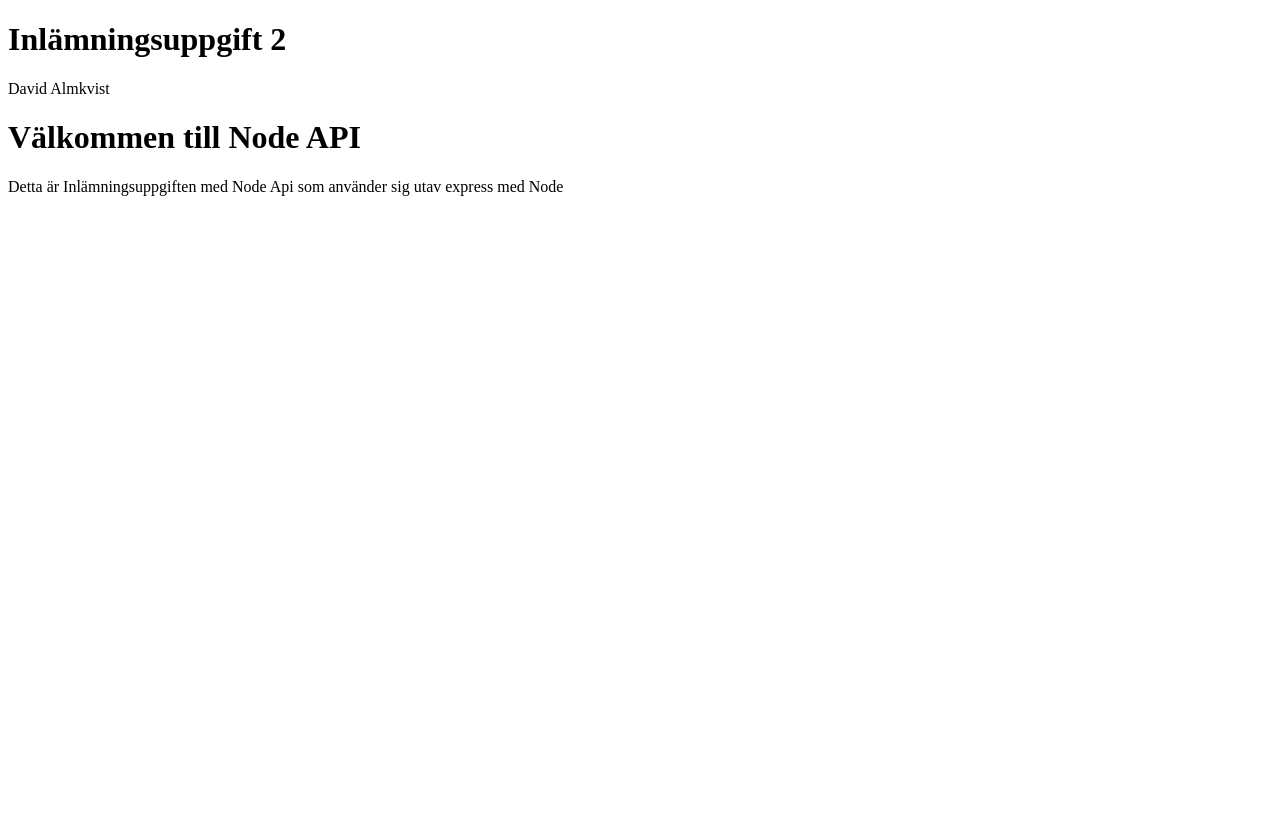
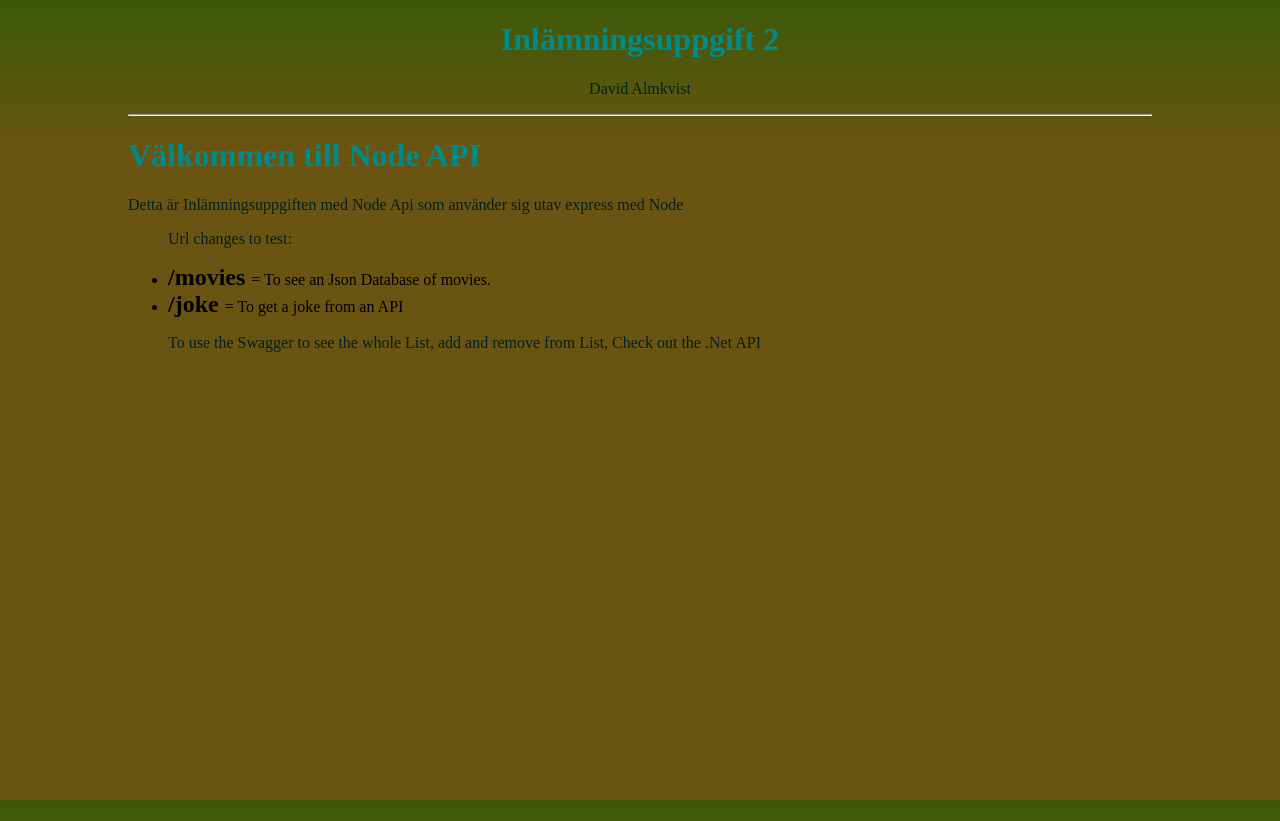
Before and after one commit to Zayon84/DavidsUpp2NodeAPI, a website: page index.html in a window 1280 px wide. Before the commit the page ends 800 px from the top, so only its background shows below. Drawn offline with Linux system fonts and the light colour scheme.

Commit message:
Add movies and css

```diff
--- a/app.js
+++ b/app.js
@@ -57,7 +57,7 @@ app.get("/games", (req, res) =>{
 
 app.get("/", (req, res) =>{
     // res.send(game)
-    res.sendfile(__dirname + "/index.html")
+    res.sendFile(__dirname + "/index.html")
     // console.log(Movies)
     // res.send("hej")
 })
--- a/index.html
+++ b/index.html
@@ -1,13 +1,27 @@
 <!DOCTYPE html>
 <html lang="en">
+
 <head>
     <meta charset="UTF-8">
     <title>NodeAPI uppg2 DA</title>
+    <link rel="stylesheet" href="styles.css">
 </head>
+
 <body>
-    <h1>Inlämningsuppgift 2</h1>
-    <p>David Almkvist</p>
+    <div>
+        <h1>Inlämningsuppgift 2</h1>
+        <p>David Almkvist</p>
+    </div>
+    <hr>
+
     <h1>Välkommen till Node API</h1>
     <p>Detta är Inlämningsuppgiften med Node Api som använder sig utav express med Node</p>
+    <ul>
+        <p>Url changes to test:</p>
+        <li><strong>/movies </strong>= To see an Json Database of movies.</li>
+        <li><strong>/joke </strong>= To get a joke from an API</li>
+        <p>To use the Swagger to see the whole List, add and remove from List, Check out the .Net API</p>
+    </ul>
 </body>
+
 </html>
--- /dev/null
+++ b/styles.css
@@ -0,0 +1,26 @@
+html{
+    height: 100%;
+}
+
+body{
+    margin: 10%;
+    margin-top: 10px;
+    height: 100%;
+    background: linear-gradient(to bottom, #255d04 -10%, #6a5411 19%);
+}
+
+div{
+    text-align: center;
+}
+
+h1{
+    color: darkcyan;
+}
+
+p{
+    color: rgb(2, 33, 33);;
+}
+
+strong{
+    font-size: x-large;
+}
```
